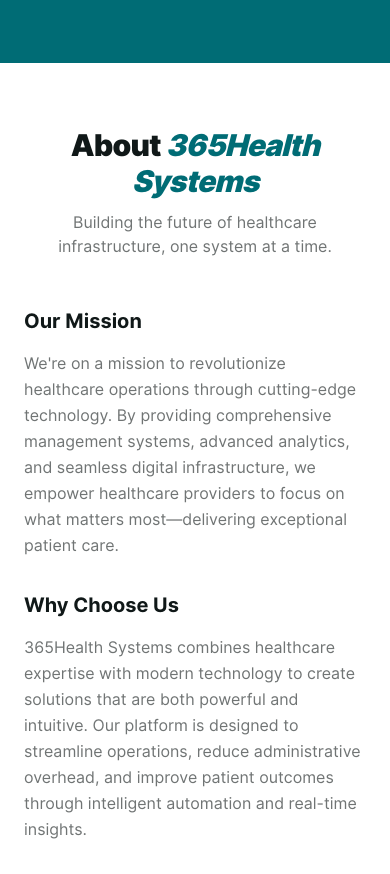
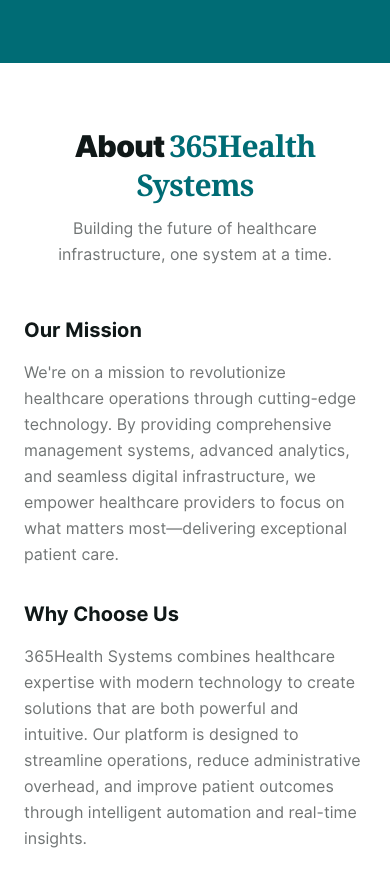
Before and after one commit to abdurrazaqo/365Health, a React (Vite) app: page / in a window 390 px wide. Shown: the part 4327-5201 px from the top of the page. Built offline with nearby package versions, Linux system fonts and the light colour scheme; no server answers.

Commit message:
Minor Fixes

```diff
--- a/components/AboutUs.tsx
+++ b/components/AboutUs.tsx
@@ -39,8 +39,8 @@ const AboutUs: React.FC = () => {
     <section id="about" className="py-16 md:py-24 lg:py-32 px-6 md:px-12 lg:px-16 bg-white" ref={sectionRef}>
       <div className="max-w-6xl mx-auto">
         <div className="text-center mb-12 md:mb-16 space-y-3 md:space-y-4">
-          <h2 className="text-3xl md:text-4xl font-black tracking-tight text-dark-text">About <span className="italic text-primary">365Health Systems</span></h2>
-          <p className="text-dark-text/60 text-base md:text-lg max-w-2xl mx-auto">
+          <h2 className="text-3xl md:text-4xl font-black tracking-tight text-dark-text leading-tight">About <span className="text-primary font-serif">365Health Systems</span></h2>
+          <p className="text-dark-text/60 text-base md:text-lg max-w-2xl mx-auto leading-relaxed">
             Building the future of healthcare infrastructure, one system at a time.
           </p>
         </div>
```
